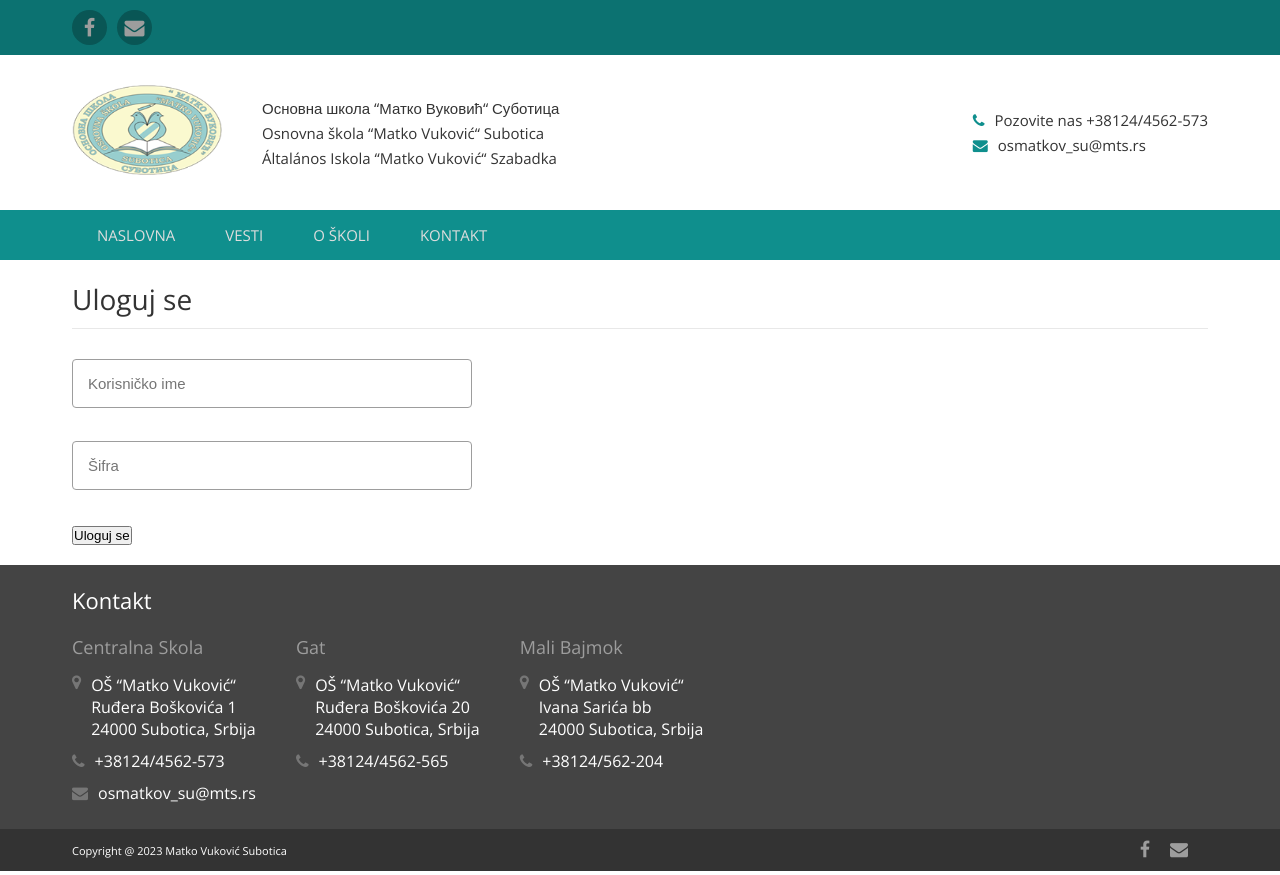
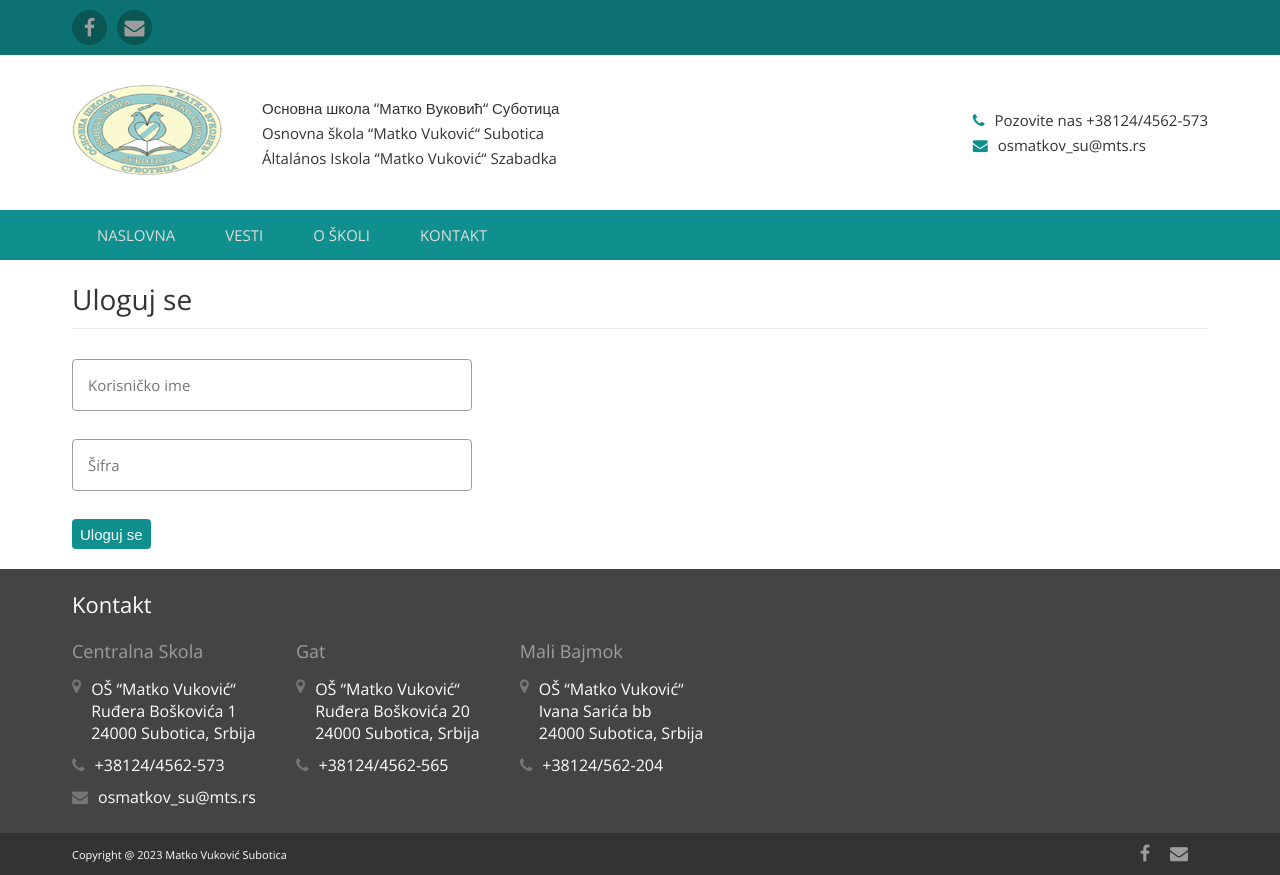
Before and after one commit to BojanIstvancic/matko-vukovic, a Next.js app: page /administracija in a window 1280 px wide. Built offline with nearby package versions, Linux system fonts and the light colour scheme.

Commit message:
complete creation of dynamic Form

```diff
--- a/src/components/Button.tsx
+++ b/src/components/Button.tsx
@@ -1,32 +1,37 @@
-import Button, { ButtonProps } from "@mui/material/Button";
 import styled from "styled-components";
 
-const StyledButton = styled(Button)`
-  font-size: 1rem;
+const StyledButton = styled.button`
+  font-size: 15px;
+  color: var(--white);
+
+  min-height: 30px;
+  min-width: 64px;
+  padding: 6px 8px;
+
+  border-radius: 4px;
   background-color: var(--primary);
-  text-transform: none;
+
+  outline: 0;
+  border: 0;
+  transition: all 500ms ease;
+  cursor: pointer;
 
   &:hover,
   &:focus {
     background-color: var(--green-700);
   }
-
-  &.edit {
-    background-color: var(--yellow-400);
-
-    &:hover,
-    &:focus {
-      background-color: var(--yellow-600);
-    }
-  }
 `;
 
-export interface ButtonWrapperProps extends ButtonProps {
+export interface ButtonProps {
   children: JSX.Element | string;
 }
 
-const ButtonWrapper: React.FC<ButtonWrapperProps> = ({ children, ...rest }) => {
-  return <StyledButton {...rest}>{children}</StyledButton>;
+const Button: React.FC<ButtonProps> = ({ children, ...rest }) => {
+  return (
+    <StyledButton {...rest} type="submit">
+      {children}
+    </StyledButton>
+  );
 };
 
-export default ButtonWrapper;
+export default Button;
--- a/src/components/Form.tsx
+++ b/src/components/Form.tsx
@@ -2,6 +2,7 @@ import { Form, Formik } from "formik";
 import Select from "./Select";
 import TextInput from "./TextInput";
 import { getInputs } from "@/utils/getInputs";
+import Button from "./Button";
 
 export interface FormikDynamicProps {
   formName: string;
@@ -55,9 +56,7 @@ const FormikDynamic: React.FC<FormikDynamicProps> = ({
               }
             })}
 
-            <button className="btn" type="submit">
-              {buttonName}
-            </button>
+            <Button>{buttonName}</Button>
           </Form>
         )}
       </Formik>
--- a/src/components/TextInput.tsx
+++ b/src/components/TextInput.tsx
@@ -15,7 +15,6 @@ const StyledTextInput = styled.input`
 
   width: 100%;
   max-width: 400px;
-  margin-bottom: 5px;
   border-top-style: hidden;
   border-right-style: hidden;
   border-left-style: hidden;
--- a/src/pages/_app.tsx
+++ b/src/pages/_app.tsx
@@ -45,7 +45,7 @@ const GlobalStyle = createGlobalStyle`
     color: var(--white);
 }
 
-html {
+html, input {
   font-family: "open sans", arial, sans-serif;
   color: var(--gray-500);
 }
--- a/src/pages/administracija/index.tsx
+++ b/src/pages/administracija/index.tsx
@@ -1,5 +1,4 @@
 import Form from "../../components/Form";
-import TextField from "../../components/TextField";
 import Layout from "@/components/Layout";
 import { CircularProgress } from "@mui/material";
 import Container from "@/components/Container";
--- a/src/utils/forms.ts
+++ b/src/utils/forms.ts
@@ -52,7 +52,7 @@ export const forms: { [x: string]: InputProps[] } =
             validations: [
                 {
                     type: "minLength",
-                    value: 5,
+                    value: 8,
                     message: "Min. 8 karaktera",
                 },
                 {
--- a/src/utils/getInputs.ts
+++ b/src/utils/getInputs.ts
@@ -7,8 +7,12 @@ const generateValidations = (field: InputProps) => {
 
   for (const rule of field.validations) {
     switch (rule.type) {
-        case "minLength": schema.min(rule?.value as number, rule.message); break;
-        default: schema = schema.required(rule.message); break;
+        case "minLength":
+          schema = schema.min(rule.value as number, rule.message);
+        break;
+        default:
+          schema = schema.required(rule.message);
+        break;
     }
   }
 
```
Also changed, not shown: src/pages/administracija/blog.tsx (+4 -53 lines).
